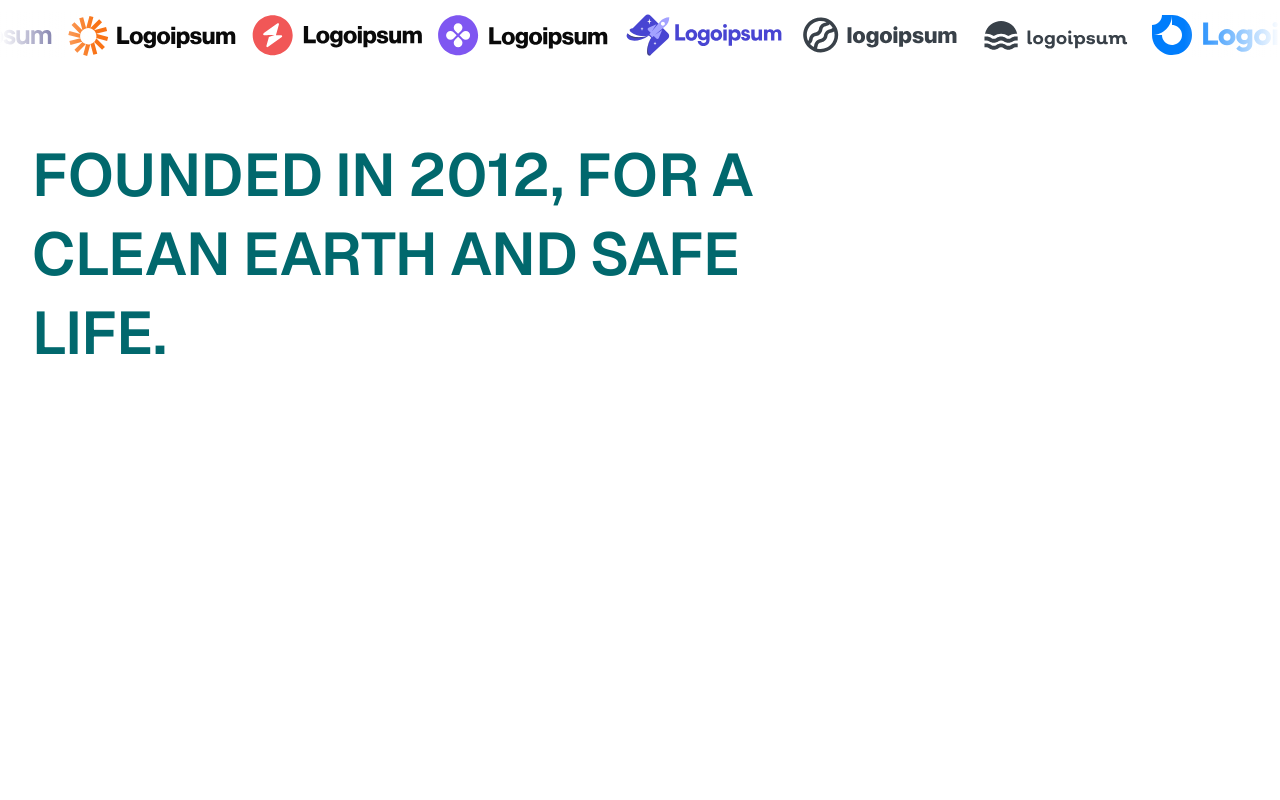
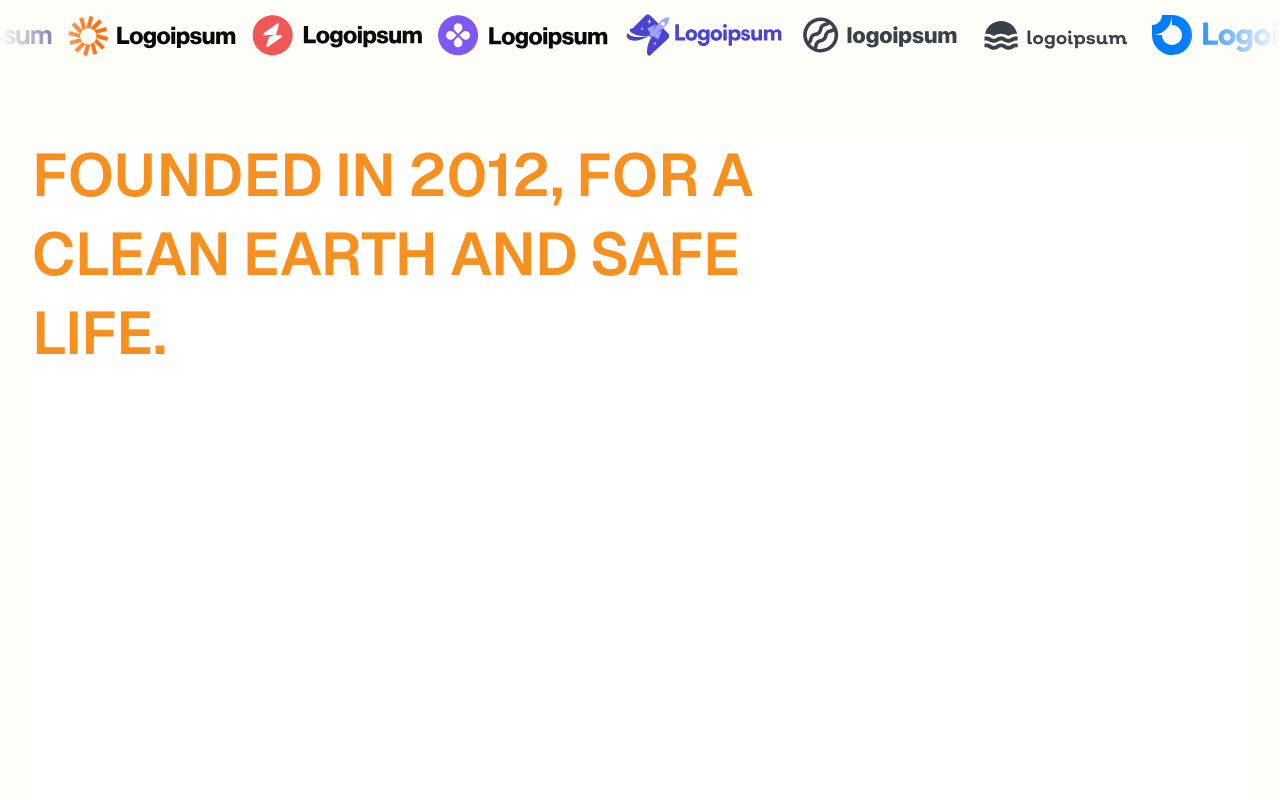
Before and after one commit to rahulkrishna-web/greenvironment, a Next.js app: page / in a window 1280 px wide. Shown: the part 820-1620 px from the top of the page. Built offline with nearby package versions, Linux system fonts and the light colour scheme.

Commit message:
update text effects

```diff
--- a/app/globals.css
+++ b/app/globals.css
@@ -85,7 +85,7 @@
 }
 
 :root {
-  --background: hsl(0 0% 100%);
+  --background: #fffef8;
   --foreground: hsl(0 0% 3.9%);
   --card: hsl(0 0% 100%);
   --card-foreground: hsl(0 0% 3.9%);
--- a/components/features.tsx
+++ b/components/features.tsx
@@ -59,7 +59,7 @@ const Features = () => {
       </h2>
       <div className="mt-8 xs:mt-14 w-full mx-auto grid md:grid-cols-2 lg:grid-cols-3 gap-x-10 gap-y-12">
         {features.map((feature) => (
-          <SpotlightCard className="custom-spotlight-card" spotlightColor="rgba(192, 236, 238, 0.9)" key={feature.title}>
+          <SpotlightCard className="custom-spotlight-card" spotlightColor="rgba(33, 189, 218, 0.9)" key={feature.title}>
  <feature.icon color="#fff"/>
               <h4 className="mt-3! text-xl text-white font-bold tracking-tight">
                 {feature.title}
--- a/components/text-effects.tsx
+++ b/components/text-effects.tsx
@@ -49,7 +49,7 @@ function Word({
   const end = (index + 1) / total;
 
   const opacity = useTransform(scrollYProgress, [start, end], [0.6, 1]);
-  const color = useTransform(scrollYProgress, [start, end], ["#999", "#01686d"]);
+  const color = useTransform(scrollYProgress, [start, end], ["#999", "#f7901e"]);
 
   return (
     <motion.span
```
